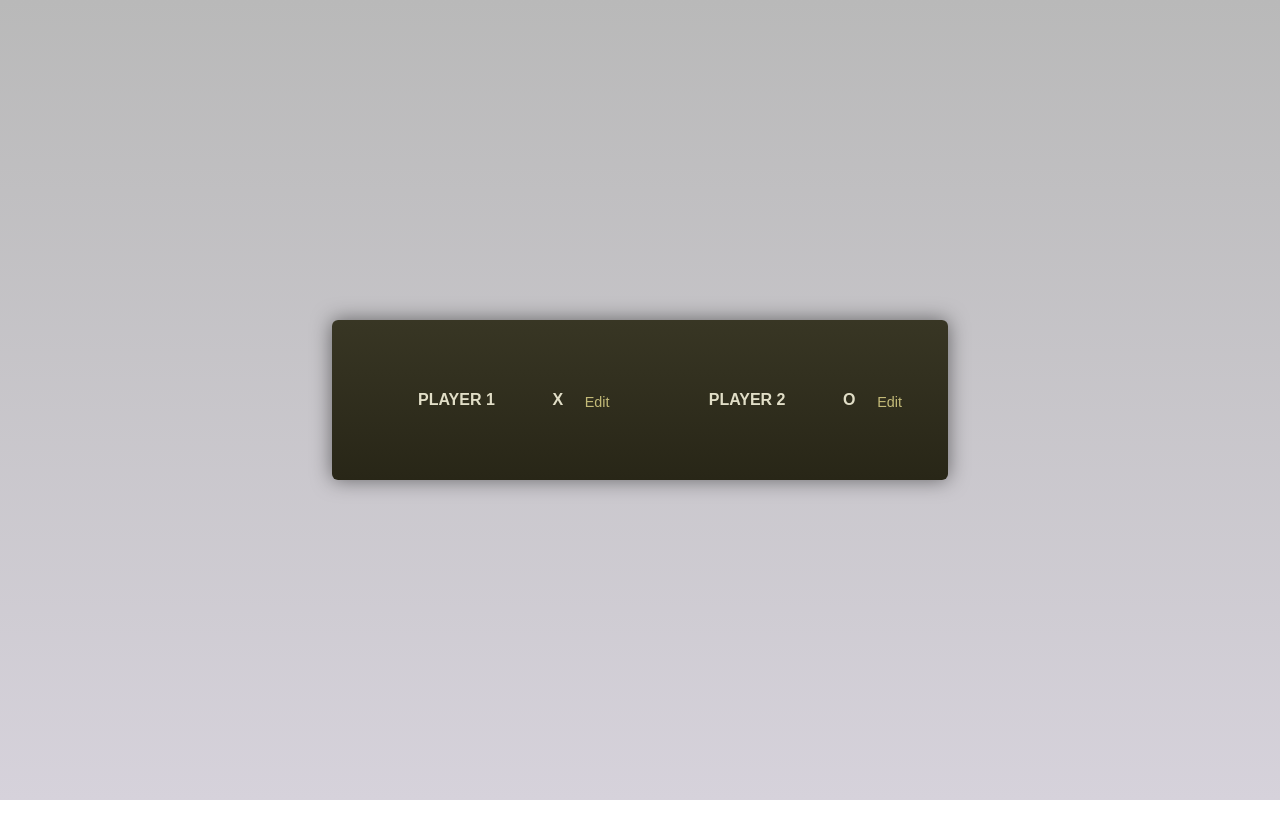
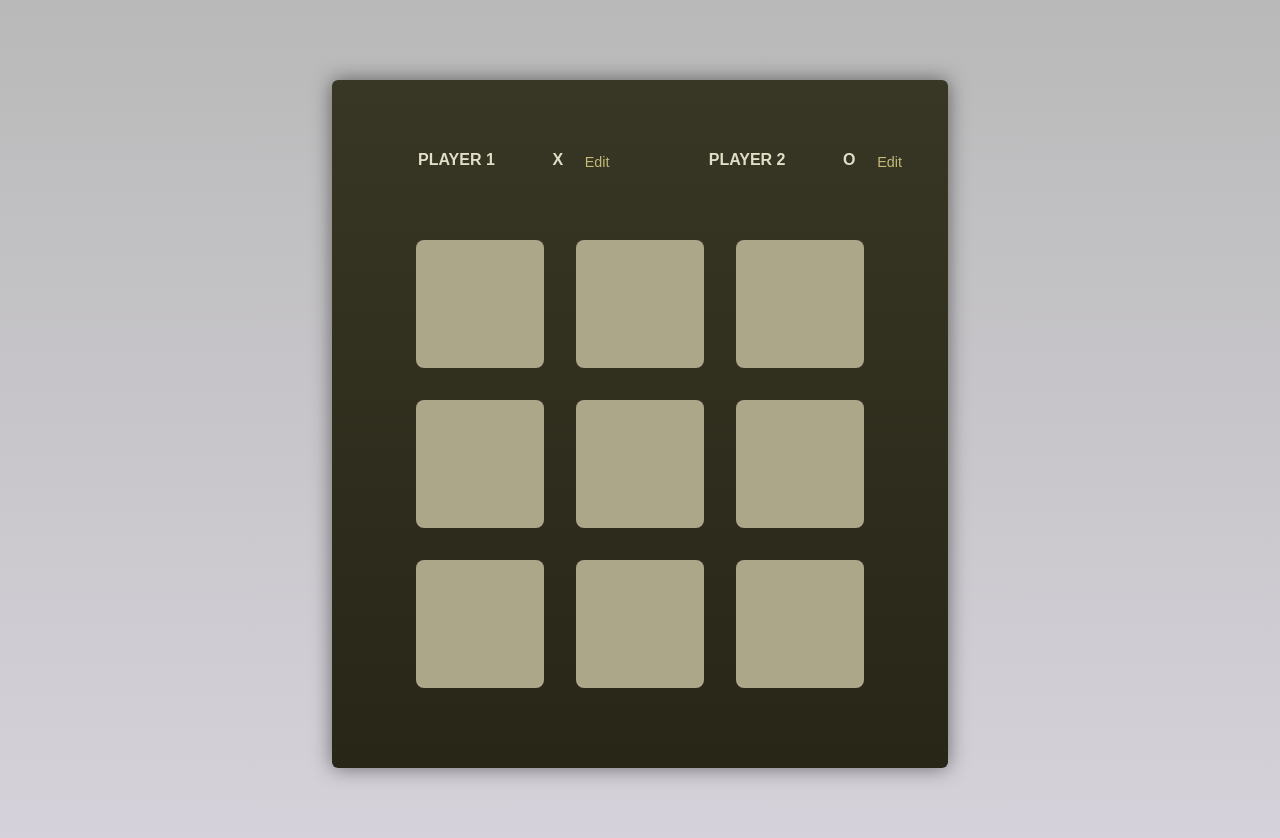
Before and after one commit to Melihberkaydn/React-Components, a React (Vite) app: page /tictactoe in a window 1280 px wide. Shown: the top 838 px of the page. Before the commit the page ends 800 px from the top, so only its background shows below. Built offline with nearby package versions, Linux system fonts and the light colour scheme; a web font is replaced by a local one.

Commit message:
Added game board and added clickeing functionality

```diff
--- a/src/pages/TicTacToe/GameHome.jsx
+++ b/src/pages/TicTacToe/GameHome.jsx
@@ -1,5 +1,7 @@
 import "./Game.css";
 import Player from "./gamecomponents/Player";
+import playerSymbol from "./gamecomponents/GameBoard";
+import GameBoard from "./gamecomponents/GameBoard";
 
 function Tictactoe() {
   return (
@@ -9,6 +11,7 @@ function Tictactoe() {
           <Player initialName="Player 1" symbol="X" />
           <Player initialName="Player 2" symbol="O" />
         </ol>
+        <GameBoard />
       </div>
     </main>
   );
--- a/src/pages/TicTacToe/gamecomponents/GameBoard.jsx
+++ b/src/pages/TicTacToe/gamecomponents/GameBoard.jsx
@@ -0,0 +1,39 @@
+import { useState } from "react";
+
+const initialGameBoard = [
+  [null, null, null],
+  [null, null, null],
+  [null, null, null],
+];
+
+export default function GameBoard() {
+  const [gameBoard, setGameBoard] = useState(initialGameBoard);
+
+  function handleSelectSquare(rowIndex, colIndex) {
+    setGameBoard((prevGameBoard) => {
+      const updatedBoard = [
+        ...prevGameBoard.map((innerArray) => [...innerArray]),
+      ];
+      updatedBoard[rowIndex][colIndex] = "X";
+      return updatedBoard;
+    });
+  }
+
+  return (
+    <ol id="game-board">
+      {gameBoard.map((row, rowIndex) => (
+        <li key={rowIndex}>
+          <ol>
+            {row.map((playerSymbol, colIndex) => (
+              <li key={colIndex}>
+                <button onClick={() => handleSelectSquare(rowIndex, colIndex)}>
+                  {playerSymbol}
+                </button>
+              </li>
+            ))}
+          </ol>
+        </li>
+      ))}
+    </ol>
+  );
+}
```
